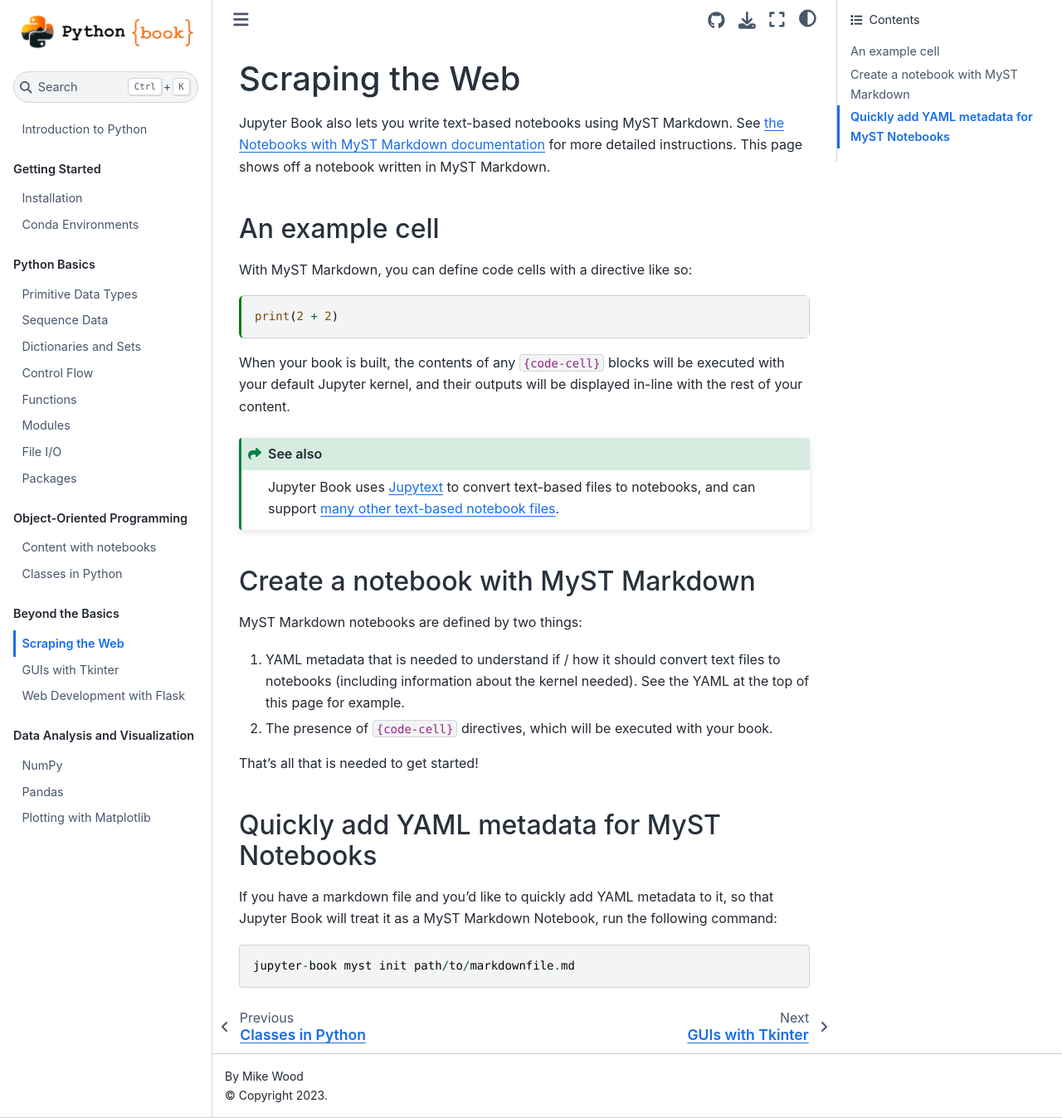
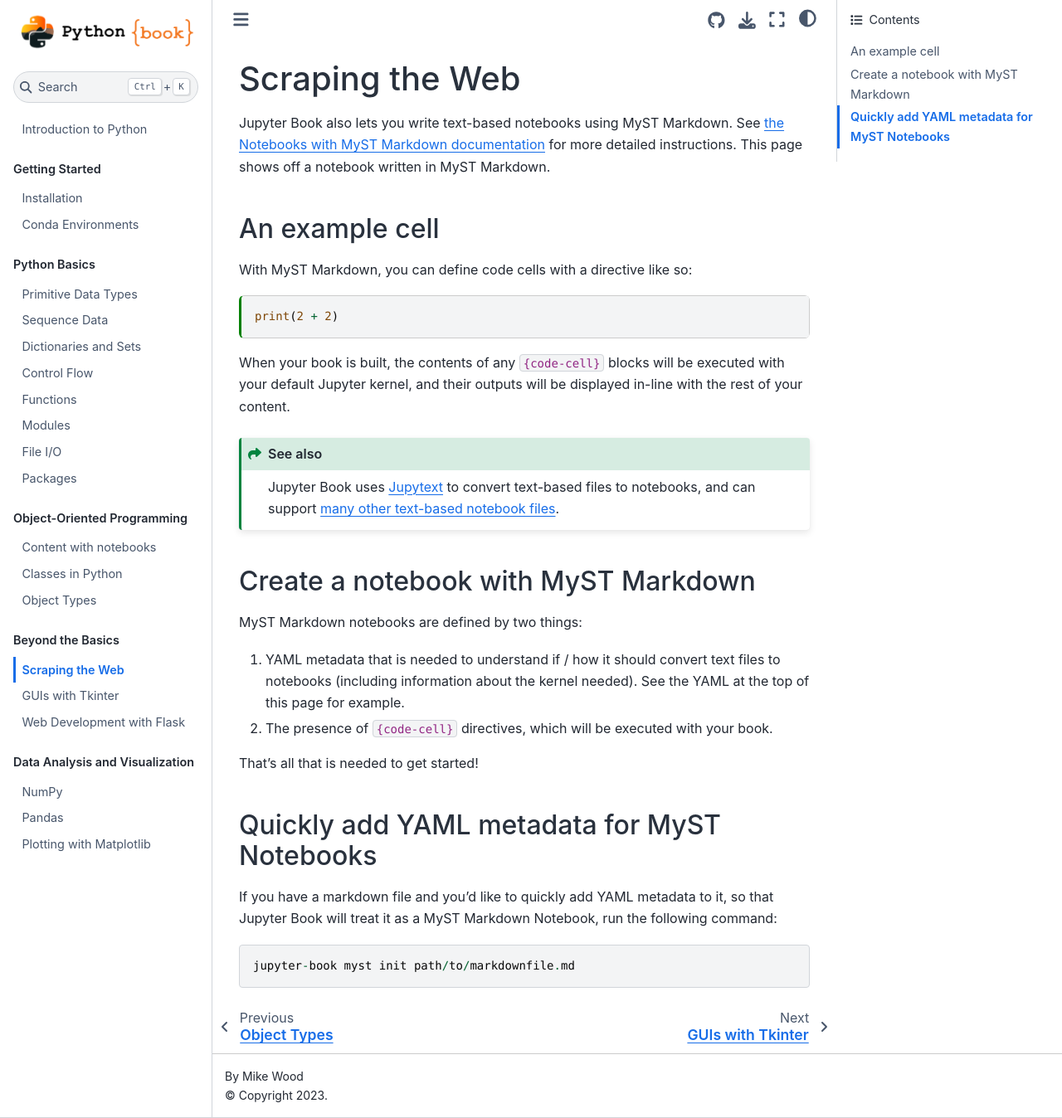
Before and after one commit to ProfMikeWood/intro_to_python_book, a Jupyter Book: the page built from book/beyond_the_basics/scraping-the-web.md, in a window 1280 px wide and 1348 px high. Shown: the whole window at 83% size. Built offline with Jupyter Book 1.0.4 settings and Sphinx 7.4.7 and the Sphinx Book theme 1.1.4, drawn with Linux system fonts in a browser that asks for light colours.

Commit message:
updating book

```diff
--- a/book/_toc.yml
+++ b/book/_toc.yml
@@ -22,6 +22,7 @@
     chapters:
     - file: object_oriented_programming/classes-notebooks
     - file: object_oriented_programming/classes-in-python
+    - file: object_oriented_programming/object_types
   - caption: Beyond the Basics
     chapters:
     - file: beyond_the_basics/scraping-the-web
```
Also changed, not shown: 1 other file.
